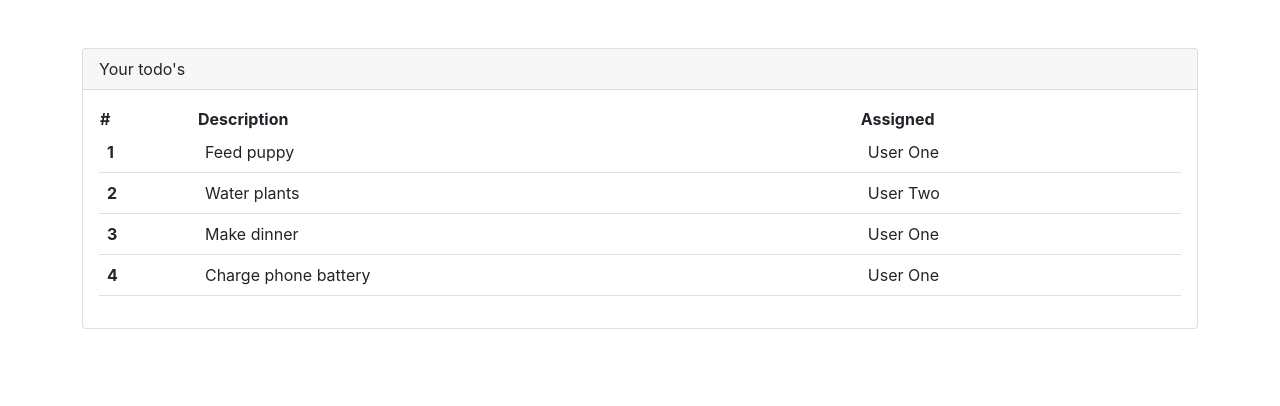
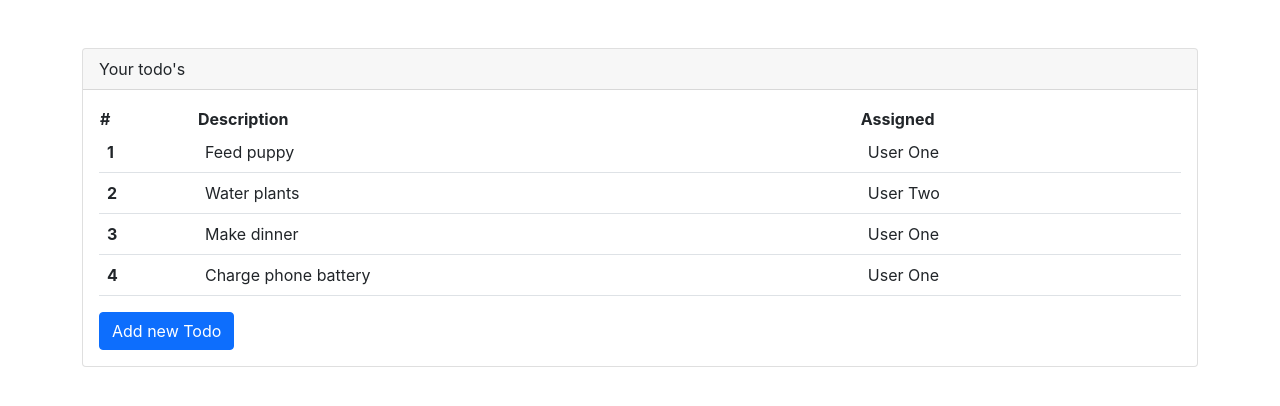
Before and after one commit to RanjanChaubey03/Full-Stack-Development-Demo, a React (Create React App) app in the folder react-todos/: page / in a window 1280 px wide. Shown: the top 406 px of the page. Built offline with nearby package versions, Linux system fonts and the light colour scheme.

Commit message:
Adding-onClick-event-listeners

```diff
--- a/react-todos/src/App.js
+++ b/react-todos/src/App.js
@@ -11,6 +11,18 @@
 
   ]
 
+  const addTodo = ()=>{
+    if(todos.length>0){
+      const newTodo = {
+        rowNumber: todos.length + 1,
+        rowDescription: 'New Todo',
+        rowAssigned: 'User Three'
+      };
+      todos.push(newTodo);
+      console.log(todos);
+    }
+  }
+
   return (
     <div className='mt-5 container'>
       <div className='card'>
@@ -19,6 +31,7 @@
         </div>
         <div className='card-body'>
          <TodoTable todos={todos}/>
+         <button class='btn btn-primary' onClick={addTodo}>Add new Todo</button>
         </div>
       </div>
     </div>
```
